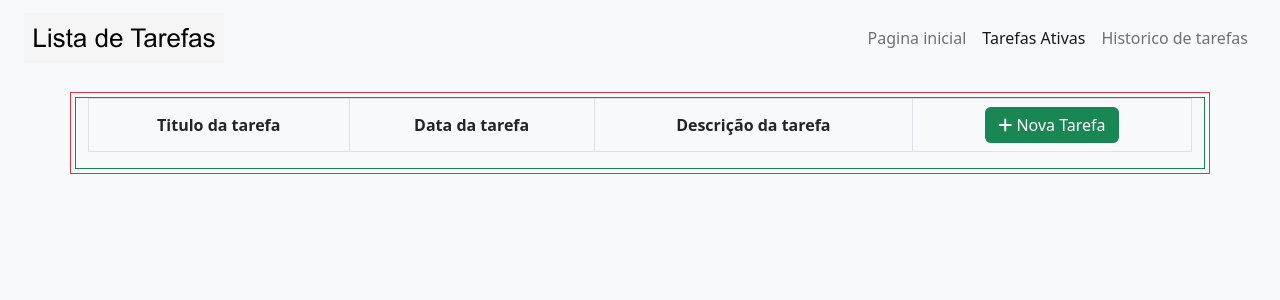
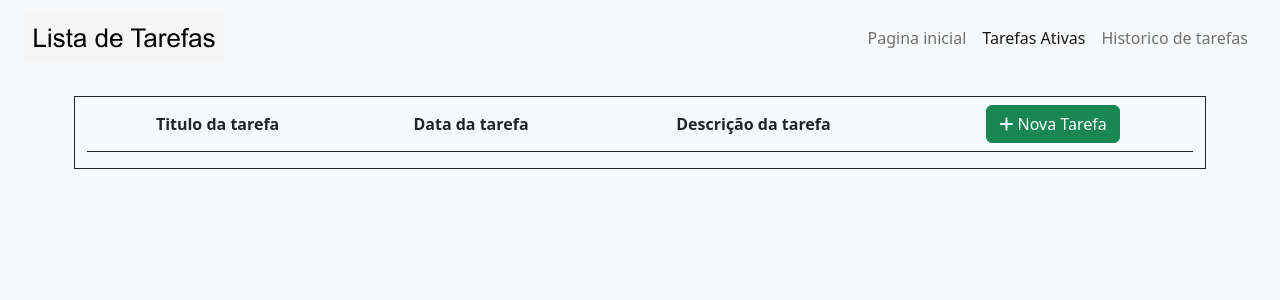
Before and after one commit to Rafael0125/controle-de-tarefas, an Angular app in the folder controleTarefas/: page /lista-tarefas in a window 1280 px wide. Shown: the top 300 px of the page. Built offline with nearby package versions, Linux system fonts and the light colour scheme.

Commit message:
Update lista-tarefa.component.html

```diff
--- a/controleTarefas/src/app/lista-tarefa/lista-tarefa.component.html
+++ b/controleTarefas/src/app/lista-tarefa/lista-tarefa.component.html
@@ -1,13 +1,9 @@
 <div class="container " >
-    <div class="row border border-danger p-1">
-        <div class="col-12 border border-success">
-
-
-
-
-            <div class="table-responsive-lg">
-            <table class="table table-white table-bordered table-hover align-middle">
-                <thead class="table-bordered table-hover  align-middle text-center">
+    <div class="row  p-1">
+        <div class="col-12 border border-dark">
+            <div class="table-responsive-lg ">
+            <table class="table table-white border-dark table-hover align-middle">
+                <thead class=" table-hover border-dark align-middle text-center">
                     <tr class="">
                         <th>Titulo da tarefa</th>
                         <th>Data da tarefa</th>
```
